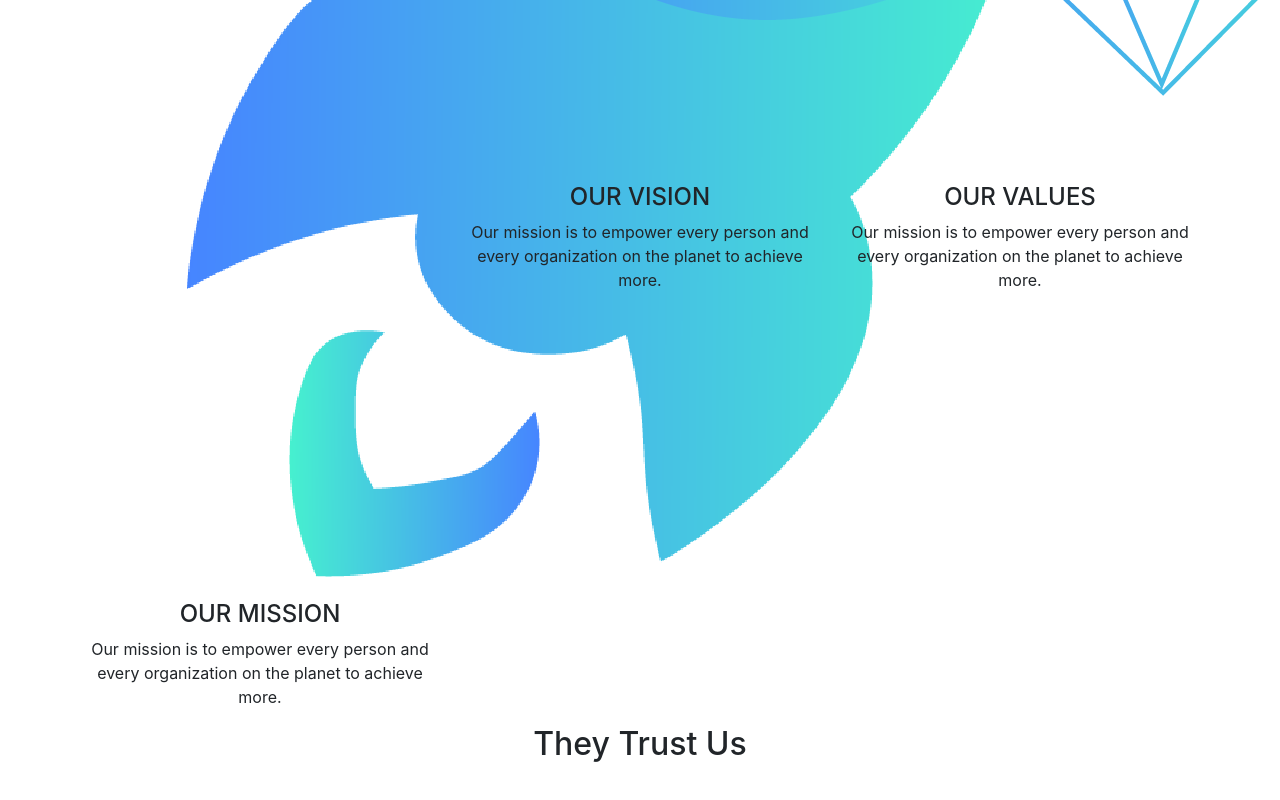
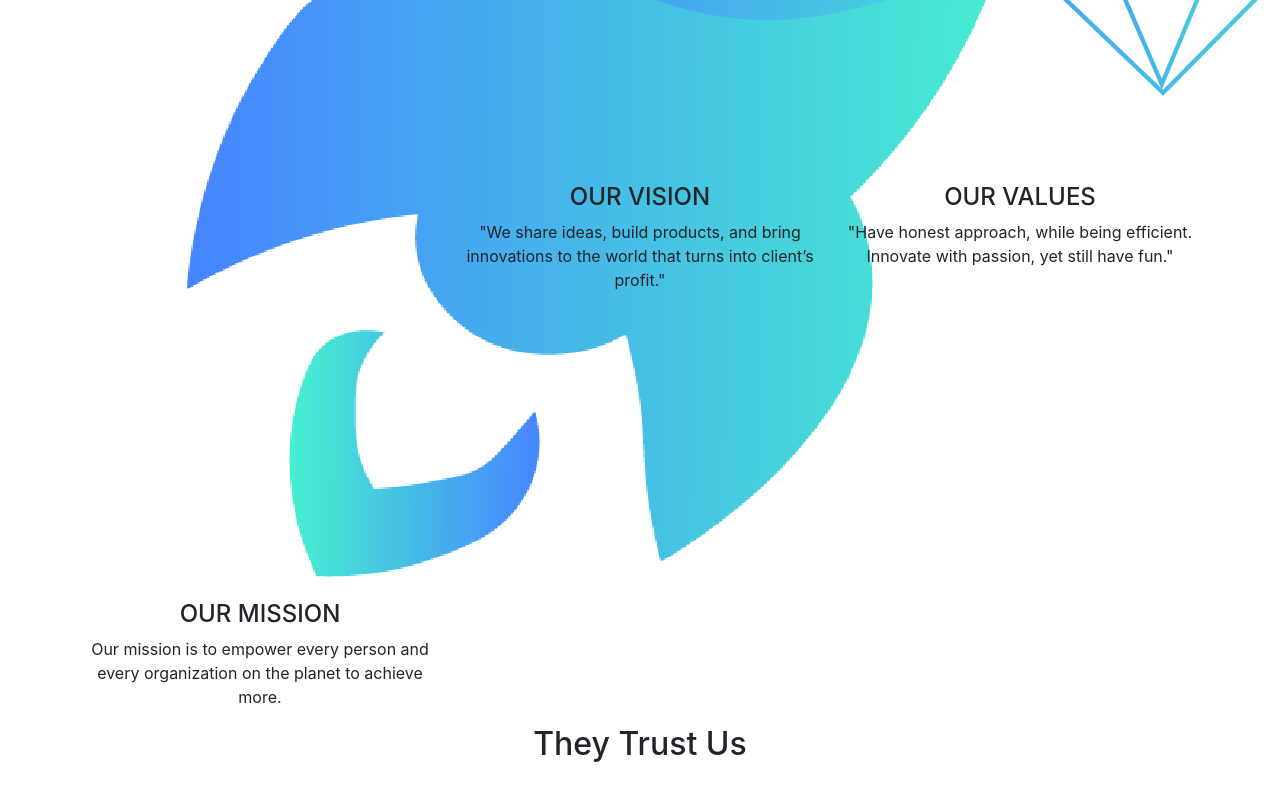
Before and after one commit to donartmax/4bees, a website built with webpack: page src/views/what-we-do/index.html in a window 1280 px wide. Shown: the part 3638-4438 px from the top of the page. Built offline with nearby package versions, Linux system fonts and the light colour scheme.

Commit message:
izmene u what we do

```diff
--- a/src/views/what-we-do/index.html
+++ b/src/views/what-we-do/index.html
@@ -140,20 +140,16 @@
             <div class="col-md-4 traditions-item">
                 <img src="/images/vision.png" alt="">
                 <h4 class="text-center">OUR VISION</h4>
-                <p class="text-center text-justify">Our mission is to
-                    empower every person
-                    and every organization
-                    on the planet to
-                    achieve more.</p>
+                <p class="text-center text-justify">"We share ideas, build products, and bring innovations to the world that
+                    turns into client’s profit."
+                    </p>
             </div>
             <div class="col-md-4 traditions-item">
                 <img src="/images/values.png" alt="">
                 <h4 class="text-center">OUR VALUES</h4>
-                <p class="text-center text-justify">Our mission is to
-                    empower every person
-                    and every organization
-                    on the planet to
-                    achieve more.</p>
+                <p class="text-center text-justify">"Have honest approach, while being efficient.
+                    Innovate with passion, yet still have fun."
+                    </p>
             </div>
         </div>
 
```
